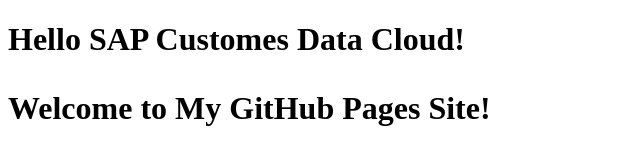
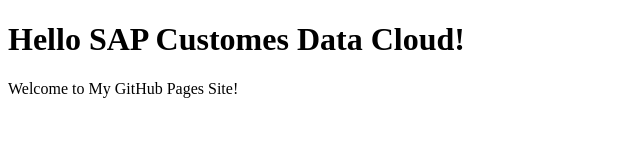
Before and after one commit to milouda2020/milouda.github.io, a plain HTML site: page index.html in a window 1280 px wide. Shown: the whole page, without its empty margins (0-640 px from the left). Drawn offline with Linux system fonts and the light colour scheme.

Commit message:
Update index.html

```diff
--- a/index.html
+++ b/index.html
@@ -4,7 +4,7 @@
   <title>My GitHub Pages Sites </title>
   </head>
   <body>
-  <h1> Hello SAP Customes Data Cloud!<h1>
+  <h1> Hello SAP Customes Data Cloud!</h1>
   <p>Welcome to My GitHub Pages Site!</p>
   </body>
 
```
